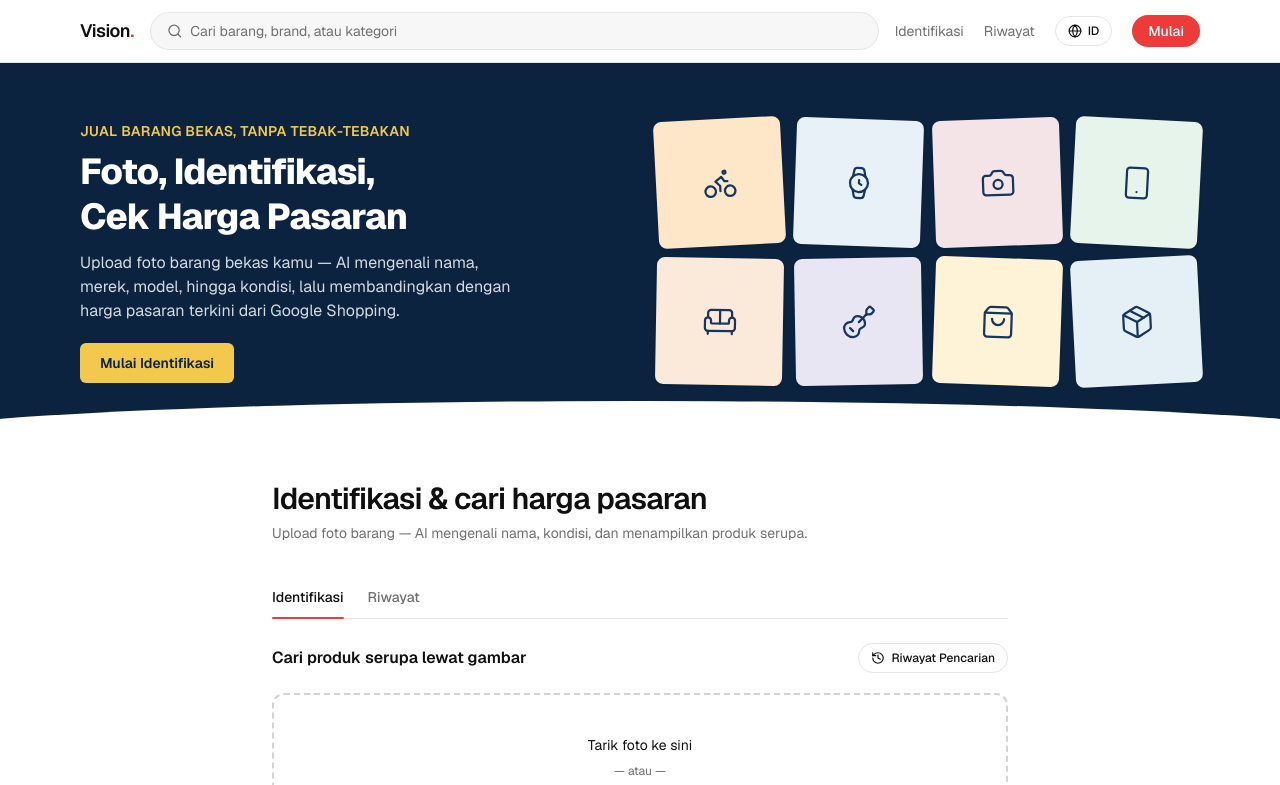
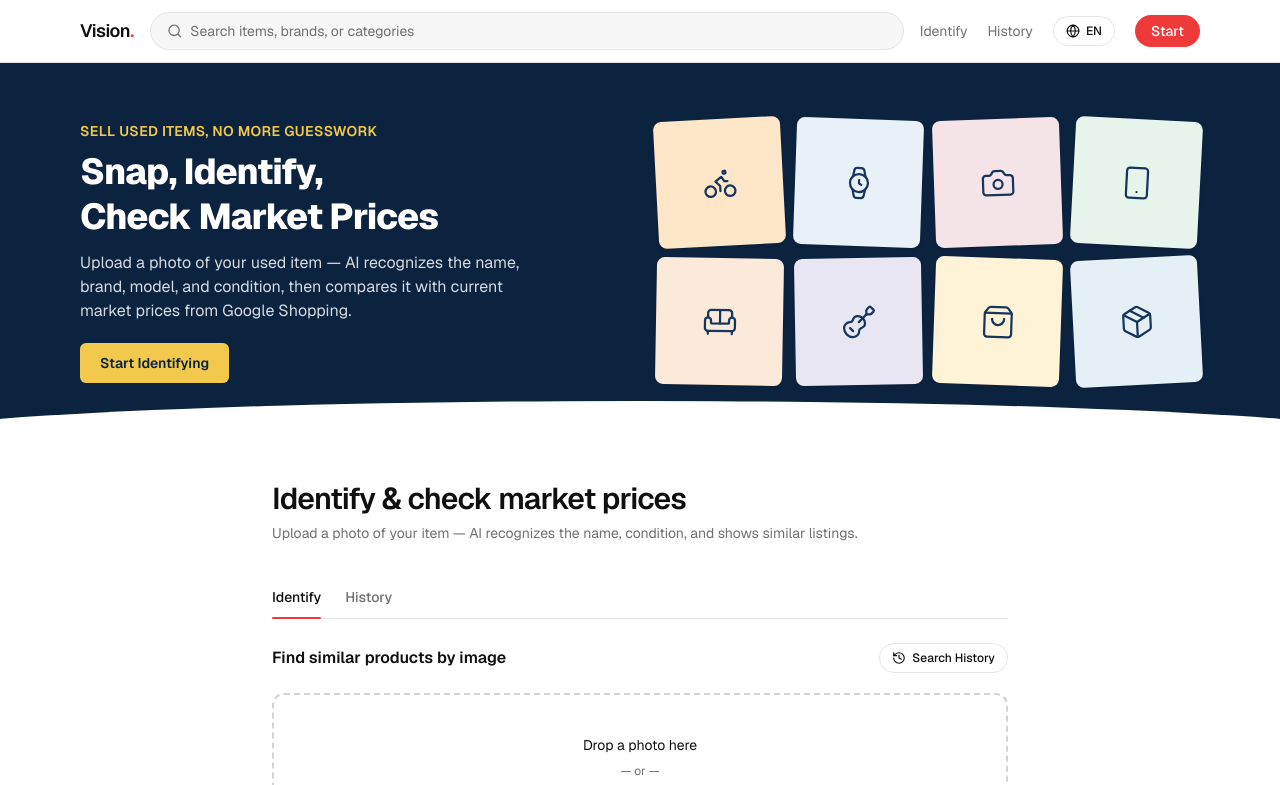
Before and after one commit to rahmategypt4/ai-vision-matworks, a Next.js app in the folder frontend/: page / in a window 1280 px wide. Shown: the top 785 px of the page. Built offline with nearby package versions, Linux system fonts and the light colour scheme.

Commit message:
Add Language switch button(Indonesia/Japanese/Inggris)7

```diff
--- a/frontend/src/components/providers.tsx
+++ b/frontend/src/components/providers.tsx
@@ -2,6 +2,7 @@
 
 import { QueryClient, QueryClientProvider } from "@tanstack/react-query";
 import { useState } from "react";
+import { LanguageProvider } from "@/components/language-context";
 
 export function Providers({ children }: { children: React.ReactNode }) {
   const [queryClient] = useState(
@@ -13,5 +14,9 @@
       })
   );
 
-  return <QueryClientProvider client={queryClient}>{children}</QueryClientProvider>;
+  return (
+    <QueryClientProvider client={queryClient}>
+      <LanguageProvider>{children}</LanguageProvider>
+    </QueryClientProvider>
+  );
 }
```
